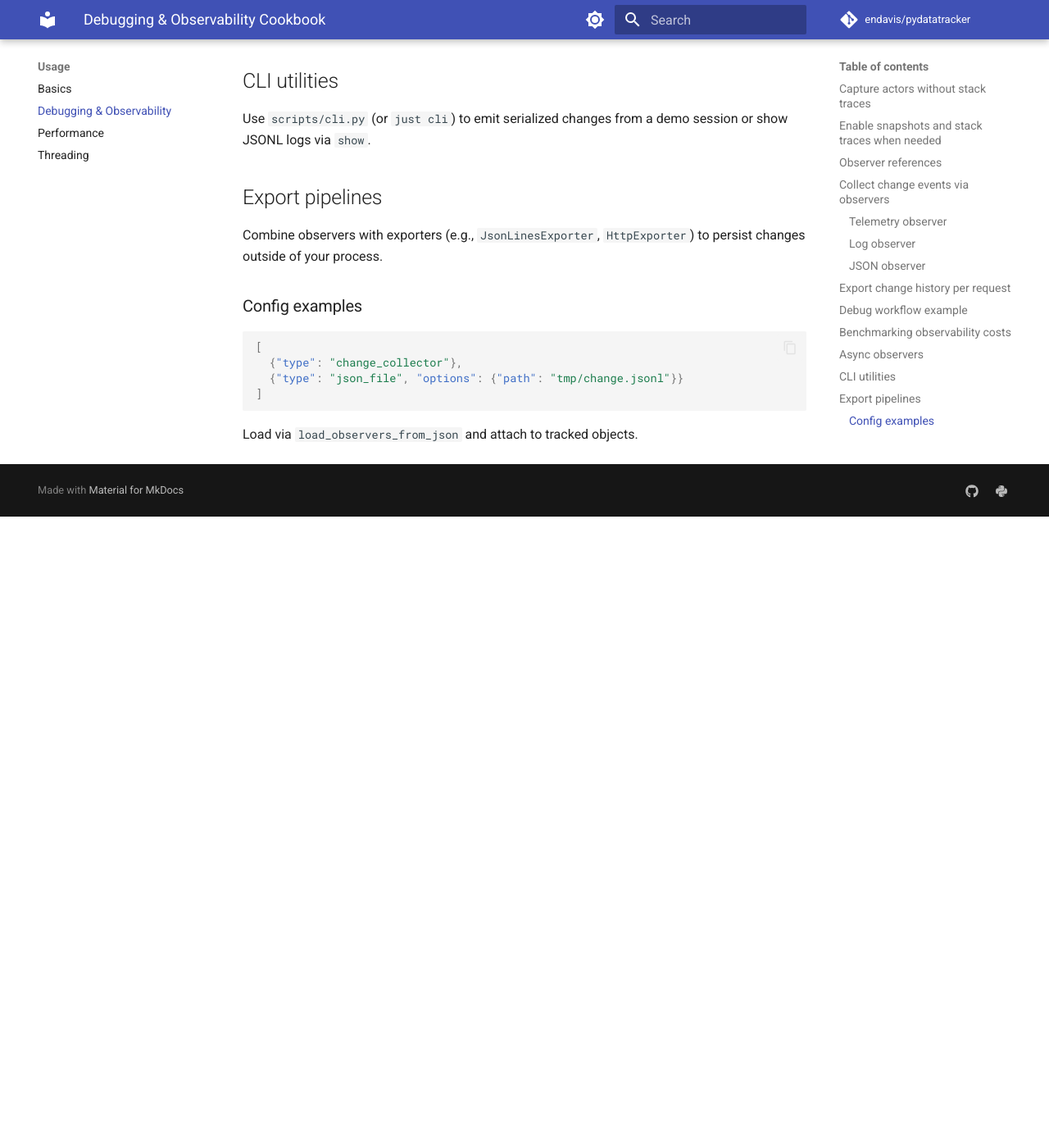
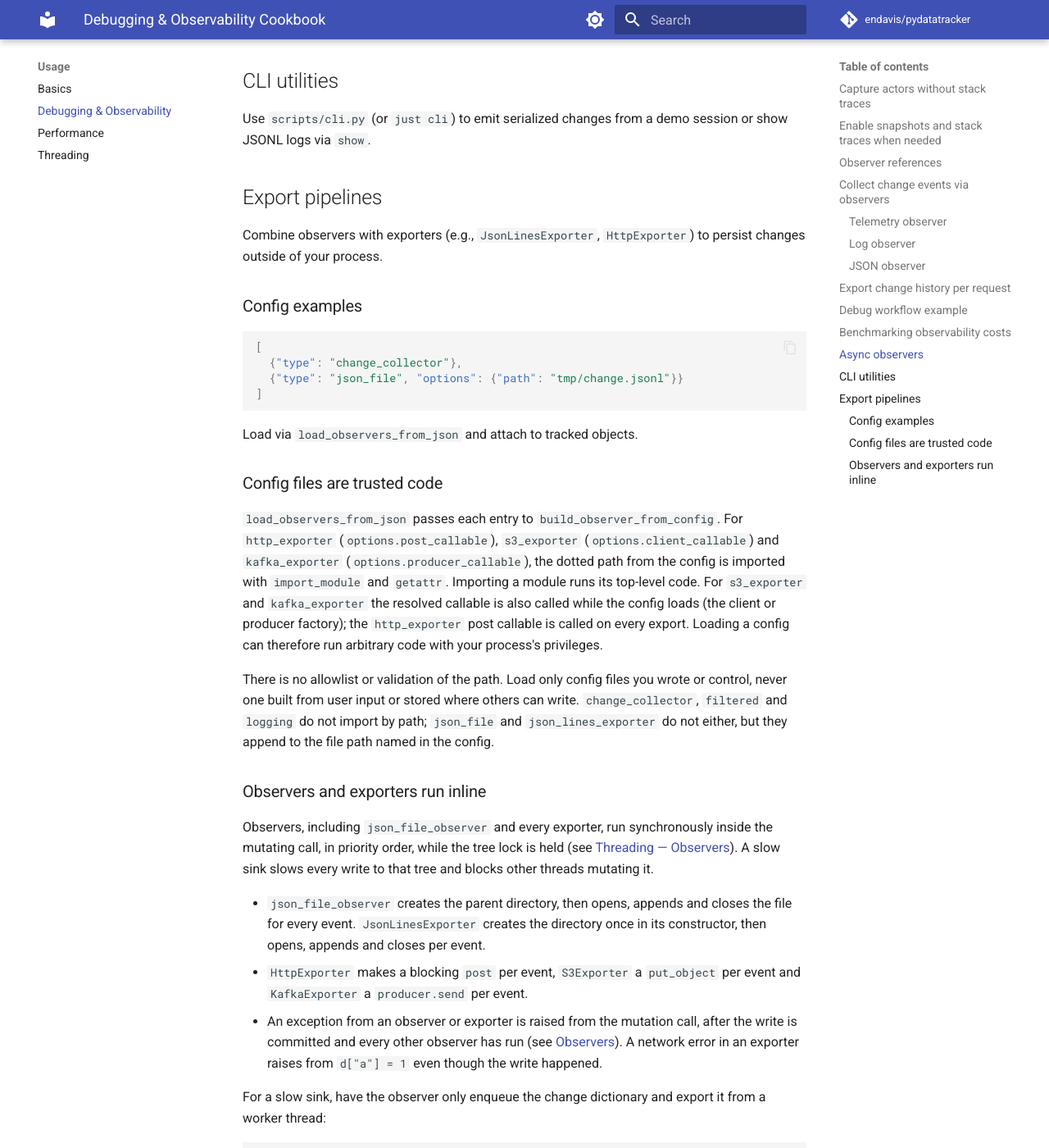
Before and after one commit to endavis/pydatatracker, an MkDocs documentation site: the page built from docs/usage/debugging.md, in a window 1280 px wide and 1400 px high, scrolled down 2611 px. Shown: the whole window at 82% size. Built offline with MkDocs 1.6.1 and Material for MkDocs 9.7.7, drawn with Linux system fonts in a browser that asks for light colours; comment, search, counter and statistics services are not loaded; before the commit the page ends 3241 px from its top, so only the background shows below that; some of the changed text lies outside the part shown.

Commit message:
docs: state that observer configs are trusted code and exporters run inline (merges PR #104, addresses #73)
Document that config files import and call callables by dotted path, that
observers and exporters run synchronously under the tree lock, that their
exceptions surface from the mutation, and a queue pattern for slow sinks.

Addresses #73


Claude-Session: https://claude.ai/code/session_01NXu1sceyzGx67XLdcr5dPL

Co-authored-by: Claude Sonnet 5.5 <noreply@anthropic.com>

````diff
--- a/docs/usage/debugging.md
+++ b/docs/usage/debugging.md
@@ -121,3 +121,73 @@ Combine observers with exporters (e.g., `JsonLinesExporter`, `HttpExporter`) to
 ]
 ```
 Load via `load_observers_from_json` and attach to tracked objects.
+
+### Config files are trusted code
+`load_observers_from_json` passes each entry to `build_observer_from_config`. For `http_exporter`
+(`options.post_callable`), `s3_exporter` (`options.client_callable`) and `kafka_exporter`
+(`options.producer_callable`), the dotted path from the config is imported with `import_module`
+and `getattr`. Importing a module runs its top-level code. For `s3_exporter` and `kafka_exporter`
+the resolved callable is also called while the config loads (the client or producer factory); the
+`http_exporter` post callable is called on every export. Loading a config can therefore run
+arbitrary code with your process's privileges.
+
+There is no allowlist or validation of the path. Load only config files you wrote or control, never
+one built from user input or stored where others can write. `change_collector`, `filtered` and
+`logging` do not import by path; `json_file` and `json_lines_exporter` do not either, but they
+append to the file path named in the config.
+
+### Observers and exporters run inline
+Observers, including `json_file_observer` and every exporter, run synchronously inside the
+mutating call, in priority order, while the tree lock is held (see
+[Threading — Observers](threading.md#observers)). A slow sink slows every write to that tree and
+blocks other threads mutating it.
+
+- `json_file_observer` creates the parent directory, then opens, appends and closes the file for
+  every event. `JsonLinesExporter` creates the directory once in its constructor, then opens,
+  appends and closes per event.
+- `HttpExporter` makes a blocking `post` per event, `S3Exporter` a `put_object` per event and
+  `KafkaExporter` a `producer.send` per event.
+- An exception from an observer or exporter is raised from the mutation call, after the write is
+  committed and every other observer has run (see
+  [Observers](basics.md#observers)). A network error in an exporter raises from `d["a"] = 1`
+  even though the write happened.
+
+For a slow sink, have the observer only enqueue the change dictionary and export it from a worker
+thread:
+
+```python
+import queue
+import threading
+
+from pydatatracker import TrackedDict
+from pydatatracker.exporters import JsonLinesExporter
+
+exporter = JsonLinesExporter("changes.jsonl")
+events: queue.Queue[dict[str, object] | None] = queue.Queue()  # unbounded: put never blocks
+
+
+def worker() -> None:
+    while (item := events.get()) is not None:
+        try:
+            exporter.export(item)
+        except Exception as exc:  # nothing else will see this
+            print(f"export failed: {exc!r}")
+
+
+thread = threading.Thread(target=worker, name="change-exporter")
+thread.start()
+
+tracked = TrackedDict()
+tracked.tracking_add_observer(lambda change: events.put(change.to_dict()))
+tracked["a"] = 1
+
+events.put(None)  # sentinel: flush what is queued, then stop
+thread.join()
+```
+
+- Use an unbounded `queue.Queue()`. A bounded queue's `put` blocks while the tree lock is held and
+  can deadlock if the consumer mutates the same tree.
+- The worker must catch its own exceptions: they no longer surface from the mutation.
+- Send a sentinel and `join` the worker at shutdown, or queued events are lost at exit.
+
+`async_queue_observer` is the asyncio equivalent; see [Async observers](#async-observers).
````
Also changed, not shown: docs/usage/basics.md (+4 -0 lines).
